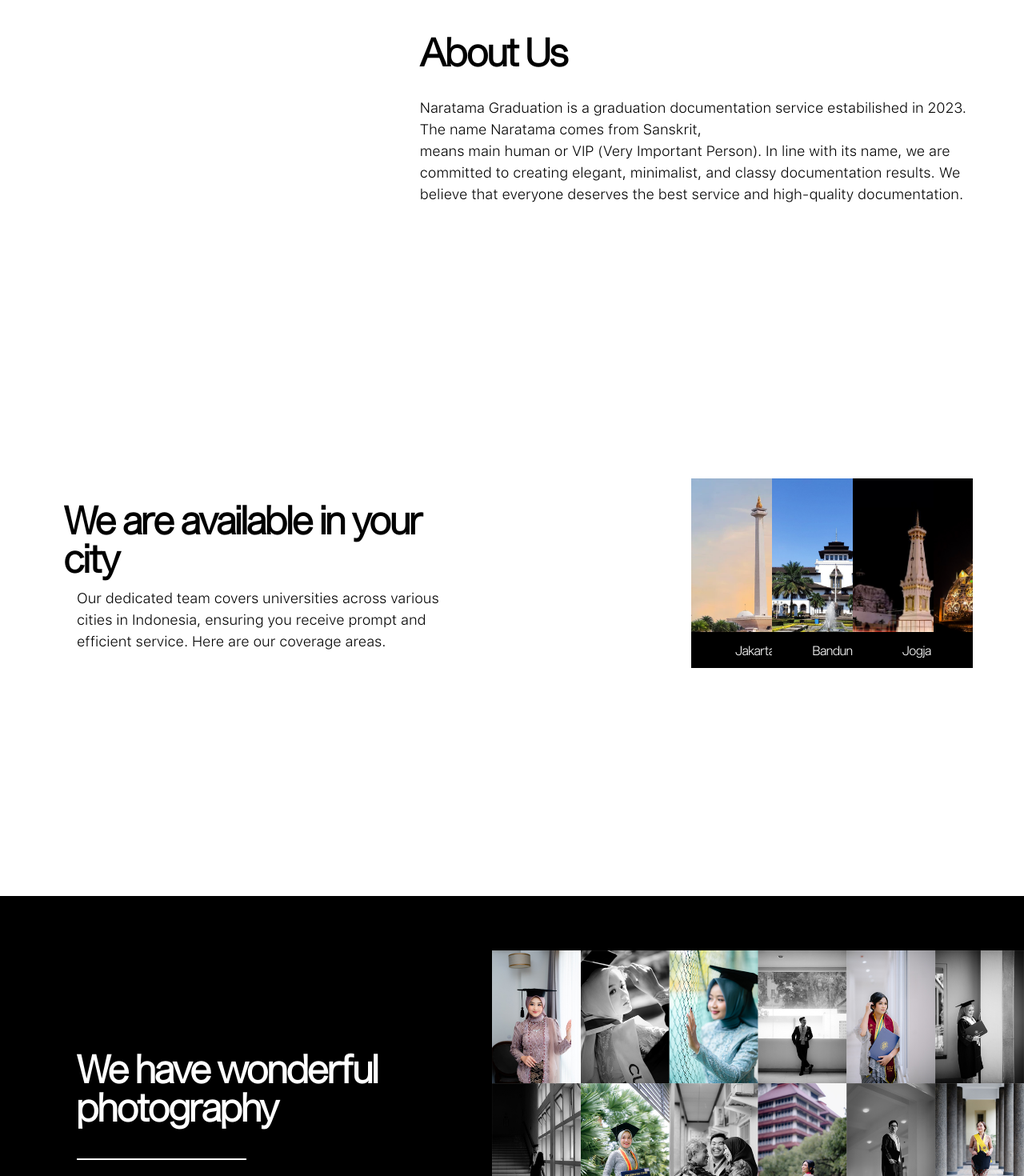
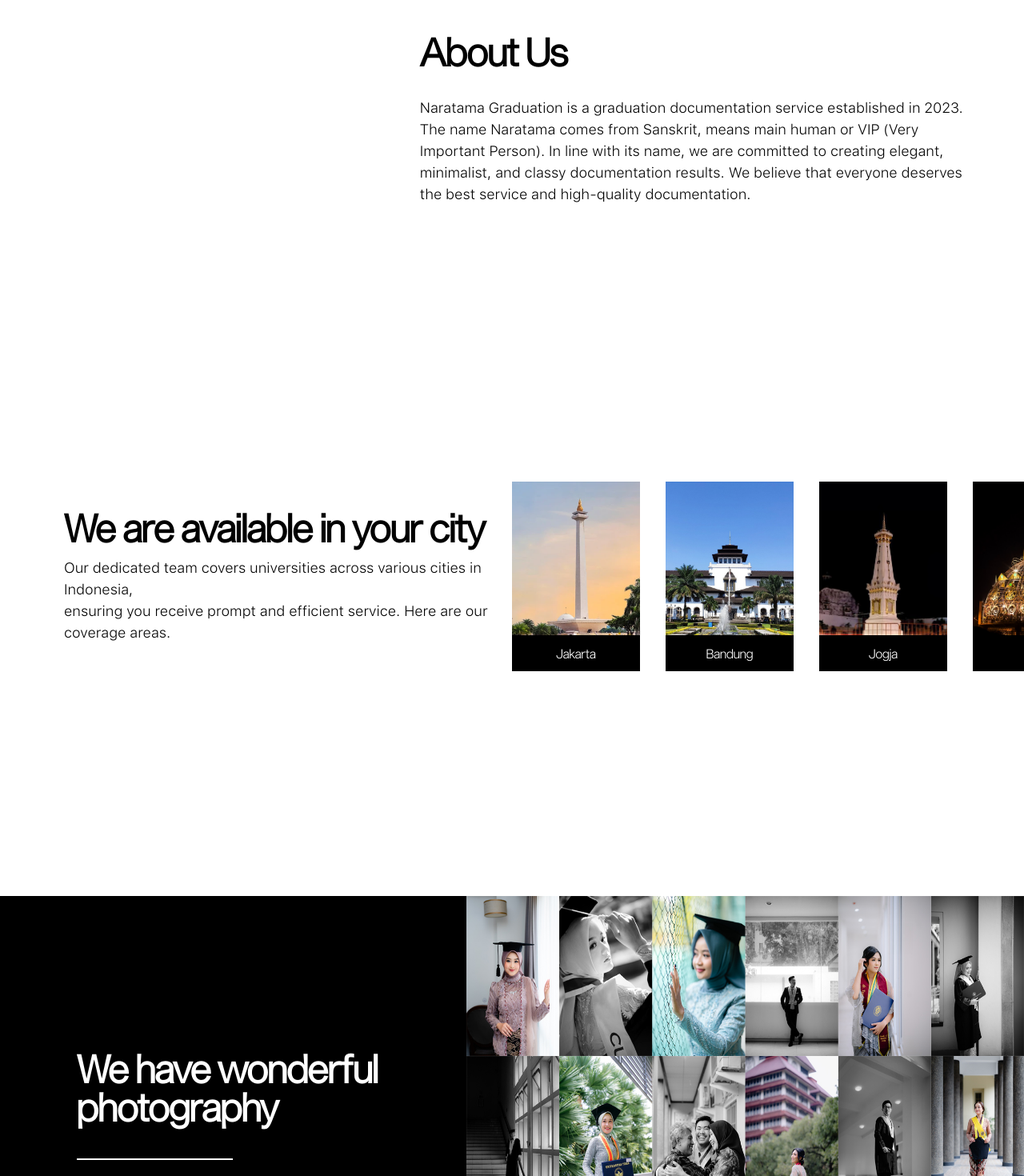
Before and after one commit to namelesskull/naratama, a React (Vite) app: page / in a window 1280 px wide. Shown: the part 1280-2750 px from the top of the page at 80% size. Built offline with nearby package versions, Linux system fonts and the light colour scheme.

Commit message:
feat:update dashboard

```diff
--- a/src/components/ReviewsSection.jsx
+++ b/src/components/ReviewsSection.jsx
@@ -119,16 +119,28 @@ const ReviewsSection = () => {
       <div className='lg:mx-16 lg:py-16'>
         <h2
           data-aos='fade-right'
-          className='text-center text-2xl font-sequel-sans-md lg:text-5xl m-8 font-semibold tracking-tight text-gray-900'
+          className='text-center block lg:hidden text-2xl font-sequel-sans-md lg:text-5xl text-spa m-8 font-semibold text-gray-900'
         >
           What they said
         </h2>
-        <div className='mt-14 hidden lg:block'>
-          <Slider {...settings}>
+        <h2
+          data-aos='fade-up'
+          className='text-center hidden lg:block text-2xl font-sequel-sans-md lg:text-5xl text-spa m-8 font-semibold text-gray-900'
+        >
+          What they said
+        </h2>
+        <div
+          style={{
+            scrollbarWidth: 'none',
+            msOverflowStyle: 'none',
+          }}
+          className='mt-14 hidden lg:flex overflow-x-scroll w-[100vw] space-x-6'
+        >
+          {/* <Slider {...settings}> */}
           {reviews.map((review, index) => (
             <div
               key={index}
-                className='bg-black px-12 py-8 shadow-sm max-w-md h-64'
+              className='bg-black px-12 min-w-[28vw] py-8 shadow-sm h-72'
             >
               <div className='flex items-center gap-4'>
                 {/* <img
@@ -137,20 +149,20 @@ const ReviewsSection = () => {
                     className='h-14 w-14 rounded-full object-cover'
                   /> */}
                 <div>
-                    <p className='mt-0.5 text-[16px] font-bold text-white font-sequel-sans-md tracking-2'>
+                  <p className='mt-0.5 text-[20px] font-bold text-white font-sequel-sans-md tracking-2'>
                     {review.name}
                   </p>
-                    <span className='mt-0.5 text-[14px] text-xs font-medium text-white font-sequel-sans-md tracking-2'>
+                  <span className='mt-0.5 text-[16px] font-medium text-white font-sequel-sans-md tracking-2'>
                     {review.campuss}
                   </span>
                 </div>
               </div>
-                <p className='mt-4 text-[14px] text-white font-sequel-sans-ld tracking-2'>
+              <p className='mt-4 text-[16px] text-white font-sequel-sans-ld tracking-2'>
                 {review.description}
               </p>
             </div>
           ))}
-          </Slider>
+          {/* </Slider> */}
         </div>
         <div className='my-8 mx-4 lg:hidden'>
           <Slider {...settingsHp}>
--- a/src/components/WhyUs.jsx
+++ b/src/components/WhyUs.jsx
@@ -28,7 +28,7 @@ const WhyUs = () => {
               </svg>
             </div>
             <div className='flex flex-col justify-center max-w-3xl col-span-full lg:col-span-3 text-left'>
-              <span className='text-xl text-center font-bold md:text-2xl font-sequel-sans-md'>
+              <span className='text-xl text-center lg:text-start font-bold md:text-2xl font-sequel-sans-md'>
                 Professional Team
               </span>
               <span className='mt-4 text-gray-700 text-justify font-sequel-sans-ld text-base lg:text-[18px]'>
--- a/src/components/v2/AboutScreen.jsx
+++ b/src/components/v2/AboutScreen.jsx
@@ -51,18 +51,22 @@ const AboutScreen = forwardRef(({ aboutRef }) => {
             <p>{currentYear}</p>
           </div>
           <div ref={ref} className='h-1/2 flex flex-col justify-end mb-16'>
-            <h1 className='text-5xl font-extrabold mb-8 font-sequel-sans-md'>
+            <h1
+              data-aos='fade-left'
+              className='text-5xl font-extrabold mb-8 font-sequel-sans-md'
+            >
               About Us
             </h1>
-            <p className='font-sf-pro-light text-[18px] flex flex-col'>
-              <p>
-                Naratama Graduation is a graduation documentation service
-                estabilished in 2023. The name Naratama comes from Sanskrit,
-              </p>
-              means main human or VIP {'(Very Important Person)'}. In line with
-              its name, we are committed to creating elegant, minimalist, and
-              classy documentation results. We believe that everyone deserves
-              the best service and high-quality documentation.
+            <p
+              data-aos='fade-left'
+              className='font-sf-pro-light text-[18px] flex flex-col'
+            >
+              Naratama Graduation is a graduation documentation service
+              established in 2023. The name Naratama comes from Sanskrit, means
+              main human or VIP {'(Very Important Person)'}. In line with its
+              name, we are committed to creating elegant, minimalist, and classy
+              documentation results. We believe that everyone deserves the best
+              service and high-quality documentation.
             </p>
           </div>
         </div>
--- a/src/components/v2/AvailabeCarousel.jsx
+++ b/src/components/v2/AvailabeCarousel.jsx
@@ -65,27 +65,35 @@ const AvailableCarousel = ({ citiesRef }) => {
           <h1 className='lg:text-5xl font-bold text-2xl font-sequel-sans-md text-center lg:text-start'>
             We are available in your city
           </h1>
-          <div className='mt-3 mx-4'>
+          <div className='mt-3'>
             <p className='lg:text-start text-[14px] text-center font-sf-pro-light lg:text-[18px] flex flex-col'>
               Our dedicated team covers universities across various cities in
-              Indonesia, ensuring you receive prompt and efficient service. Here
-              are our coverage areas.
+              Indonesia,
+              <br /> ensuring you receive prompt and efficient service. Here are
+              our coverage areas.
             </p>
           </div>
         </div>
       </section>
-      <section
-        data-aos='fade-left'
-        className='hidden lg:block lg:w-1/2 w-full mr-16'
+      <section data-aos='fade-left' className='hidden lg:block lg:w-1/2 w-full'>
+        <div
+          className='flex space-x-4 w-full overflow-x-scroll'
+          style={{
+            display: 'flex',
+            gap: '1rem', // space-x-4 equivalent in Tailwind
+            width: '100%',
+            overflowX: 'scroll',
+            scrollbarWidth: 'none', // Firefox
+            msOverflowStyle: 'none', // Internet Explorer 10+
+          }}
         >
-        <div className='slider-container pl-72'>
-          <Slider {...settings}>
+          {/* <Slider {...settings}> */}
           {cities.map((city, index) => (
             <div key={index}>
               <AvailCard city={city.title} image={city.imageUrl} />
             </div>
           ))}
-          </Slider>
+          {/* </Slider> */}
         </div>
       </section>
       <section className='lg:hidden w-full h-full px-4'>
--- a/src/components/v2/FooterSection.jsx
+++ b/src/components/v2/FooterSection.jsx
@@ -1,3 +1,5 @@
+import naratamaLogo from '../../assets/images/naratama-text-black.png';
+
 const FooterSection = () => {
   const scrollToTop = () => {
     if (typeof window !== 'undefined') {
@@ -13,10 +15,13 @@ const FooterSection = () => {
     <main className='h-screen flex flex-col'>
       <div className='bg-black h-1/2 flex justify-center items-center'>
         <div>
-          <h1 className='text-white font-bold text-[36px] text-center mb-2 font-sequel-sans-md tracking-[0.1em]'>
+          <h1
+            data-aos='fade-up'
+            className='text-white font-bold text-[36px] text-center mb-2 font-sequel-sans-md tracking-[0.1em]'
+          >
             BOOK YOUR SESSION NOW
           </h1>
-          <div className='w-full flex justify-center'>
+          <div data-aos='fade-up' className='w-full flex justify-center'>
             <a href='https://bit.ly/adm-naratama'>
               <div className='flex border-2 items-center border-white px-12 w-fit rounded-full hover:bg-naratama-300'>
                 <h1 className='text-white text-center font-sequel-sans-ld font-medium text-2xl tracking-[0.2em]'>
@@ -45,11 +50,7 @@ const FooterSection = () => {
       </div>
       <div className='flex flex-col justify-between h-1/2 p-12'>
         <div className='flex justify-between'>
-          <img
-            className='h-12 w-auto'
-            src='https://xostirwdchxiskxberwl.supabase.co/storage/v1/object/public/naratama/logoDark.png'
-            alt=''
-          />
+          <img className='h-8 w-auto' src={naratamaLogo} alt='naratama' />
           <div>
             <button
               onClick={scrollToTop}
@@ -77,7 +78,9 @@ const FooterSection = () => {
           <div className='flex flex-col'>
             <p>+62 819-4370-2682</p>
             <p>Sleman, D. I. Yogyakarta, 5581</p>
-            <p>adm.graduation@naratamascape.com</p>
+            <a href='mailto:adm.naratamagraduation@gmail.com'>
+              <p>adm.naratamagraduation@gmail.com</p>
+            </a>
           </div>
           <div className='flex flex-col items-end'>
             <ul className='flex space-x-8 mt-8'>
--- a/src/components/v2/GallerySection.jsx
+++ b/src/components/v2/GallerySection.jsx
@@ -10,16 +10,25 @@ const GallerySection = ({ galleryRef }) => {
     >
       <section className='flex flex-col justify-center lg:w-[50%] p-24 bg-black h-full text-white'>
         <div className='flex flex-col w-fit mb-32'>
-          <h1 className='lg:text-5xl text-[36px] font-bold mb-4 font-sequel-sans-md flex flex-col'>
-            <span>We have wonderful</span>photography
+          <h1
+            data-aos='fade-right'
+            className='lg:text-5xl text-[36px] font-bold mb-4 font-sequel-sans-md flex flex-col'
+          >
+            <span data-aos='fade-right'>We have wonderful</span>photography
           </h1>
-          <span className='w-1/2 lg:my-6 my-1 border border-b border-white'></span>
-          <p className='mt-4 w-2/3 font-sequel-sans-ld text-[18px]'>
+          <span
+            data-aos='fade-right'
+            className='w-1/2 lg:my-6 my-1 border border-b border-white'
+          ></span>
+          <p
+            data-aos='fade-right'
+            className='mt-4 w-2/3 font-sequel-sans-ld text-[18px]'
+          >
             Feast your eyes on some stunning photos we captured for our beloved
             client!
           </p>
         </div>
-        <div>
+        <div data-aos='fade-right'>
           <a
             className='border px-12 py-1 text-xl font-sequel-sans-md'
             href='https://www.instagram.com/naratama.graduation'
@@ -29,14 +38,16 @@ const GallerySection = ({ galleryRef }) => {
         </div>
       </section>
       <section
-        className='lg:w-[55%] h-[45vh] lg:h-full bg-black'
+        className='lg:h-full bg-transparent'
         style={{
-          backgroundImage: `url(${cover})`,
-          backgroundSize: 'contain',
-          backgroundPosition: 'right',
+          // backgroundImage: `url(${cover})`,
+          backgroundSize: 'cover',
+          backgroundPosition: 'center',
           backgroundRepeat: 'no-repeat',
         }}
-      ></section>
+      >
+        <img src={cover} className='w-full h-full'></img>
+      </section>
     </main>
   );
 };
--- a/src/components/v2/HeaderScreen.jsx
+++ b/src/components/v2/HeaderScreen.jsx
@@ -22,7 +22,7 @@ const HeaderScreen = ({ aRef, bRef, cRef }) => {
   return (
     <>
       <div
-        className='h-screen bg-white bg-cover'
+        className='h-screen bg-white bg-cover animate-fadeIn'
         style={{ backgroundImage: `url(${background})` }}
       >
         <nav className='flex justify-between py-12 px-16'>
@@ -53,7 +53,7 @@ const HeaderScreen = ({ aRef, bRef, cRef }) => {
             </a>
           </div>
         </nav>
-        <div className='text-center mt-12 animate-fadeIn'>
+        <div data-aos='fade-up' className='text-center mt-12 animate-fadeIn'>
           <h1 className='text-[60px] font-classy-vogue'>NARATAMA GRADUATION</h1>
           <h2 className='text-[14px] tracking-3 font-gilroy-regular'>
             GRADUATION PHOTO VIDEO SERVICES
--- a/src/pages/Home.jsx
+++ b/src/pages/Home.jsx
@@ -27,7 +27,7 @@ const Home = () => {
         <ReviewsSection />
         <FooterSection />
       </main>
-      <main className='block lg:hidden'>
+      <main className='block lg:hidden overflow-x-hidden'>
         <Header />
         <HeroPhone />
         <AvailableCarousel />
```
Lines whose indentation alone changed are shown as unchanged.
